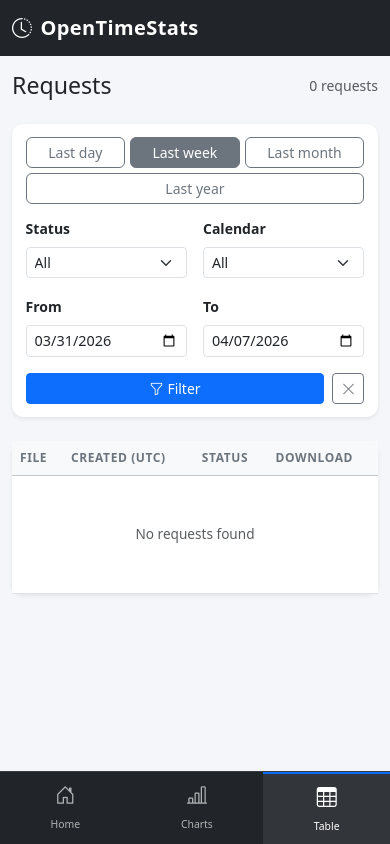
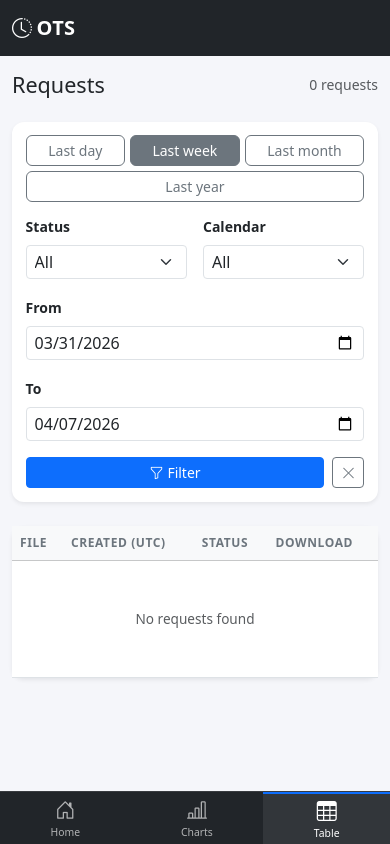
Before and after one commit to valerio-vaccaro/opentimestats.org, a Flask app: page /table in a window 390 px wide. Run offline with Flask 3, Linux system fonts and the light colour scheme; data that the repository does not hold is empty.

Commit message:
fix for smartphones

```diff
--- a/app/static/css/style.css
+++ b/app/static/css/style.css
@@ -20,6 +20,16 @@
 }
 .table td { font-size: .85rem; vertical-align: middle; }
 
+/* Prevent long filenames from blowing table layout */
+td code {
+  display: inline-block;
+  max-width: 18ch;
+  overflow: hidden;
+  text-overflow: ellipsis;
+  white-space: nowrap;
+  vertical-align: bottom;
+}
+
 code {
   font-size: .8rem;
   color: #495057;
@@ -36,10 +46,17 @@
 .bottom-nav {
   background-color: #212529;
   border-top: 1px solid rgba(255,255,255,.1);
+  /* iOS home indicator safe area */
+  padding-bottom: env(safe-area-inset-bottom);
 }
 .bottom-nav a {
   color: rgba(255,255,255,.65);
   transition: color .15s, background-color .15s;
+  min-height: 52px;
+  display: flex;
+  flex-direction: column;
+  align-items: center;
+  justify-content: center;
 }
 .bottom-nav a:hover,
 .bottom-nav a.active {
@@ -50,7 +67,9 @@
 
 /* Reserve space so content is never hidden behind the bottom nav */
 @media (max-width: 991.98px) {
-  main.container { padding-bottom: 5rem !important; }
+  main.container {
+    padding-bottom: calc(4.5rem + env(safe-area-inset-bottom)) !important;
+  }
 }
 
 /* ── Preset button groups — allow wrapping on small screens ────────────────── */
@@ -78,12 +97,16 @@
   /* Tighten card padding */
   .card-body { padding: .85rem; }
 
-  /* Make date/time inputs full-width */
-  input[type="datetime-local"],
-  input[type="date"] { font-size: .9rem; }
+  /* Prevent iOS Safari from zooming when tapping any input or select.
+     iOS zooms when focused font-size < 16px; override Bootstrap's -sm sizes. */
+  input, select, textarea,
+  .form-control, .form-control-sm,
+  .form-select, .form-select-sm {
+    font-size: 1rem !important;
+  }
 
-  /* Pagination — show fewer page numbers */
-  .pagination .page-item:not(.active):not(:first-child):not(:last-child) { display: none; }
+  /* Shorter filename codes in table cells */
+  td code { max-width: 12ch; }
 }
 
 /* ── Hide low-priority table columns on small screens ──────────────────────── */
--- a/app/templates/base.html
+++ b/app/templates/base.html
@@ -2,7 +2,7 @@
 <html lang="en">
 <head>
   <meta charset="UTF-8">
-  <meta name="viewport" content="width=device-width, initial-scale=1.0">
+  <meta name="viewport" content="width=device-width, initial-scale=1.0, viewport-fit=cover">
   <meta name="theme-color" content="#212529">
   <title>{% block title %}OpenTimeStats{% endblock %}</title>
   <link href="https://cdn.jsdelivr.net/npm/bootstrap@5.3.2/dist/css/bootstrap.min.css" rel="stylesheet">
@@ -14,7 +14,7 @@
 <!-- Top navbar (always visible) -->
 <nav class="navbar navbar-expand-lg navbar-dark bg-dark">
   <div class="container">
-    <a class="navbar-brand fw-bold" href="/"><i class="bi bi-clock-history me-2"></i>OpenTimeStats</a>
+    <a class="navbar-brand fw-bold" href="/"><i class="bi bi-clock-history me-1"></i><span class="d-none d-sm-inline">OpenTimeStats</span><span class="d-sm-none">OTS</span></a>
     <!-- Hamburger shown only on medium and below where bottom-nav is hidden -->
     <button class="navbar-toggler d-none d-md-block d-lg-none" type="button"
             data-bs-toggle="collapse" data-bs-target="#nav" aria-label="Toggle navigation">
@@ -55,17 +55,17 @@
 <!-- Bottom navigation bar (mobile / tablet only) -->
 <nav class="bottom-nav fixed-bottom d-lg-none" aria-label="Mobile navigation">
   <div class="d-flex">
-    <a href="/" class="flex-fill text-center py-2 text-decoration-none {% if request.path == '/' %}active{% endif %}">
-      <i class="bi bi-house-door d-block fs-5"></i>
-      <span style="font-size:.65rem">Home</span>
+    <a href="/" class="flex-fill text-decoration-none {% if request.path == '/' %}active{% endif %}">
+      <i class="bi bi-house-door fs-5"></i>
+      <span class="d-block" style="font-size:.65rem">Home</span>
     </a>
-    <a href="/charts" class="flex-fill text-center py-2 text-decoration-none {% if request.path == '/charts' %}active{% endif %}">
-      <i class="bi bi-bar-chart-line d-block fs-5"></i>
-      <span style="font-size:.65rem">Charts</span>
+    <a href="/charts" class="flex-fill text-decoration-none {% if request.path == '/charts' %}active{% endif %}">
+      <i class="bi bi-bar-chart-line fs-5"></i>
+      <span class="d-block" style="font-size:.65rem">Charts</span>
     </a>
-    <a href="/table" class="flex-fill text-center py-2 text-decoration-none {% if request.path == '/table' %}active{% endif %}">
-      <i class="bi bi-table d-block fs-5"></i>
-      <span style="font-size:.65rem">Table</span>
+    <a href="/table" class="flex-fill text-decoration-none {% if request.path == '/table' %}active{% endif %}">
+      <i class="bi bi-table fs-5"></i>
+      <span class="d-block" style="font-size:.65rem">Table</span>
     </a>
   </div>
 </nav>
@@ -95,6 +95,13 @@
 const isMobile = () => window.innerWidth < 576;
 </script>
 
+<script>
+// Readable chart labels on high-DPI phone screens
+if (typeof Chart !== 'undefined') {
+  Chart.defaults.font.size = 11;
+  Chart.defaults.font.family = 'system-ui, -apple-system, sans-serif';
+}
+</script>
 {% block scripts %}{% endblock %}
 </body>
 </html>
--- a/app/templates/charts.html
+++ b/app/templates/charts.html
@@ -17,11 +17,11 @@
     </div>
 
     <div class="row g-2">
-      <div class="col-6 col-md-4">
+      <div class="col-12 col-sm-6 col-md-4">
         <label class="form-label small fw-semibold">From</label>
         <input type="datetime-local" class="form-control form-control-sm" id="cf-from" oninput="clearPreset()">
       </div>
-      <div class="col-6 col-md-4">
+      <div class="col-12 col-sm-6 col-md-4">
         <label class="form-label small fw-semibold">To</label>
         <input type="datetime-local" class="form-control form-control-sm" id="cf-to" oninput="clearPreset()">
       </div>
--- a/app/templates/table.html
+++ b/app/templates/table.html
@@ -3,7 +3,7 @@
 
 {% block content %}
 <div class="d-flex justify-content-between align-items-center mb-4">
-  <h1 class="h3 mb-0">Requests</h1>
+  <h1 class="h4 mb-0">Requests</h1>
   <span class="text-muted small" id="total-label"></span>
 </div>
 
@@ -35,11 +35,11 @@
           <option value="">All</option>
         </select>
       </div>
-      <div class="col-6 col-md-2">
+      <div class="col-12 col-sm-6 col-md-2">
         <label class="form-label small fw-semibold">From</label>
         <input type="date" class="form-control form-control-sm" id="f-from" oninput="clearPreset()">
       </div>
-      <div class="col-6 col-md-2">
+      <div class="col-12 col-sm-6 col-md-2">
         <label class="form-label small fw-semibold">To</label>
         <input type="date" class="form-control form-control-sm" id="f-to" oninput="clearPreset()">
       </div>
```
